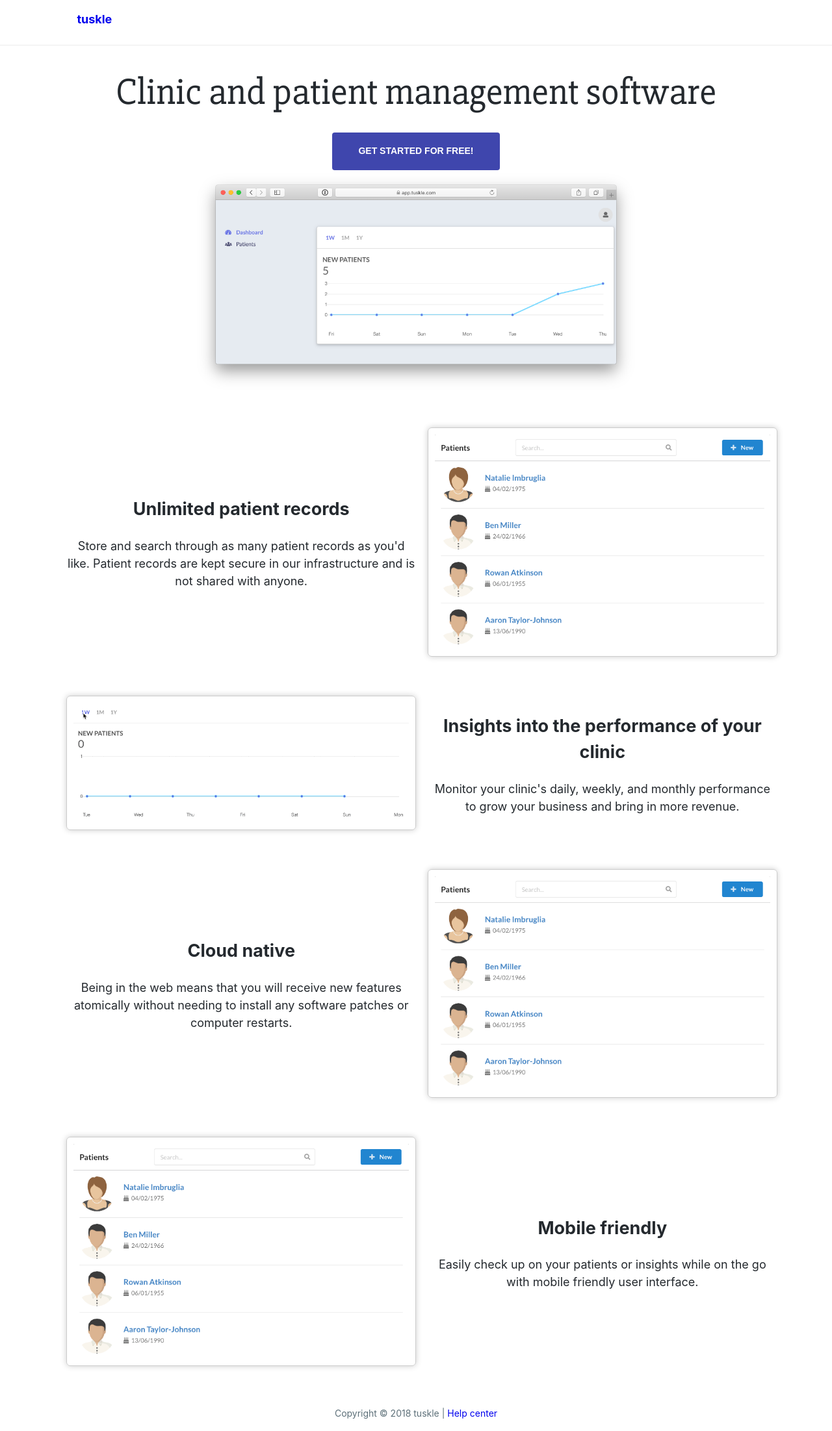
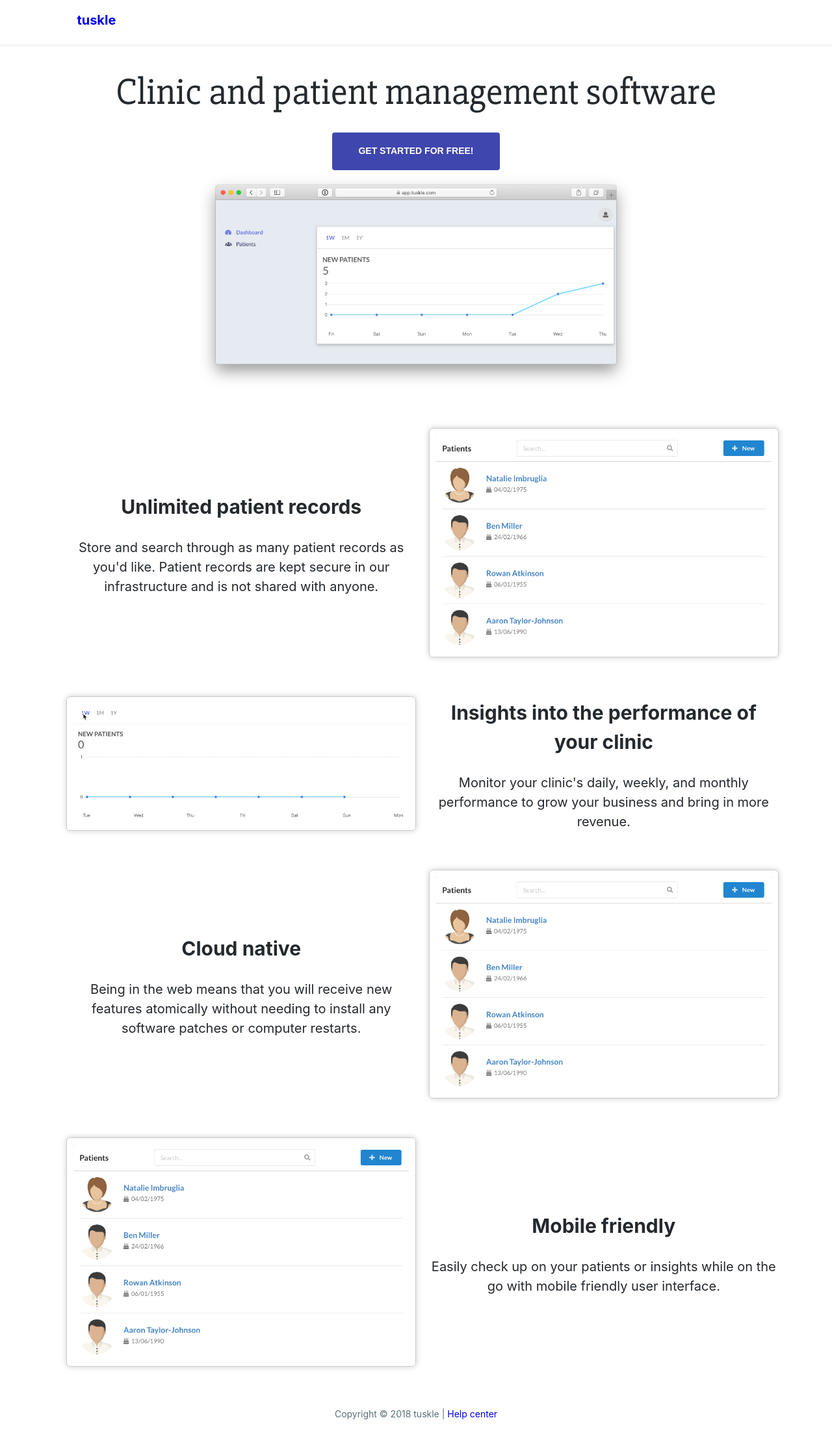
Before and after one commit to tusklehq/tuskle.github.io, a Jekyll site: the page built from index.html, in a window 1280 px wide. Shown: the whole page at 65% size. Built offline with Jekyll 4.4.1, drawn with Linux system fonts in a browser that asks for light colours.

Commit message:
increase font and use font Avenir

```diff
--- a/_sass/_typography.scss
+++ b/_sass/_typography.scss
@@ -5,8 +5,8 @@
 @import url('https://fonts.googleapis.com/css?family=Slabo+27px');
 
 body {
-    font-family: -apple-system,BlinkMacSystemFont,"Segoe UI",Helvetica,Arial,sans-serif,"Apple Color Emoji","Segoe UI Emoji","Segoe UI Symbol";
-    font-size: 18px;
+    font-family: Avenir,-apple-system,BlinkMacSystemFont,"Segoe UI",Helvetica,Arial,sans-serif,"Apple Color Emoji","Segoe UI Emoji","Segoe UI Symbol";
+    font-size: 20px;
     line-height: 1.5;
     color: #24292e;
     background-color: #fff;
```
